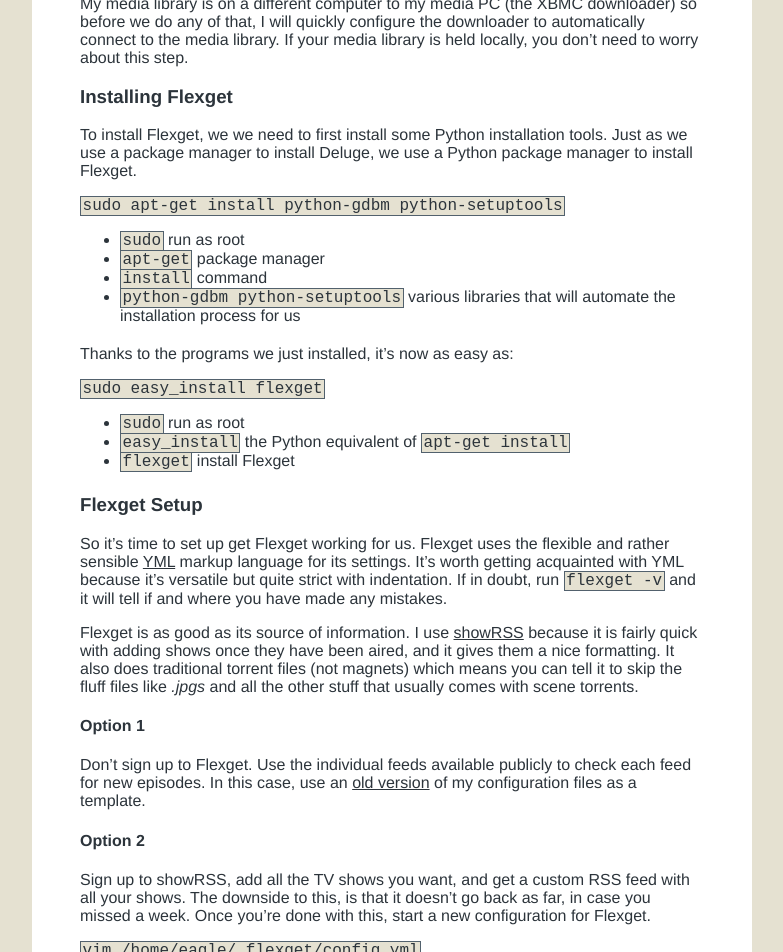
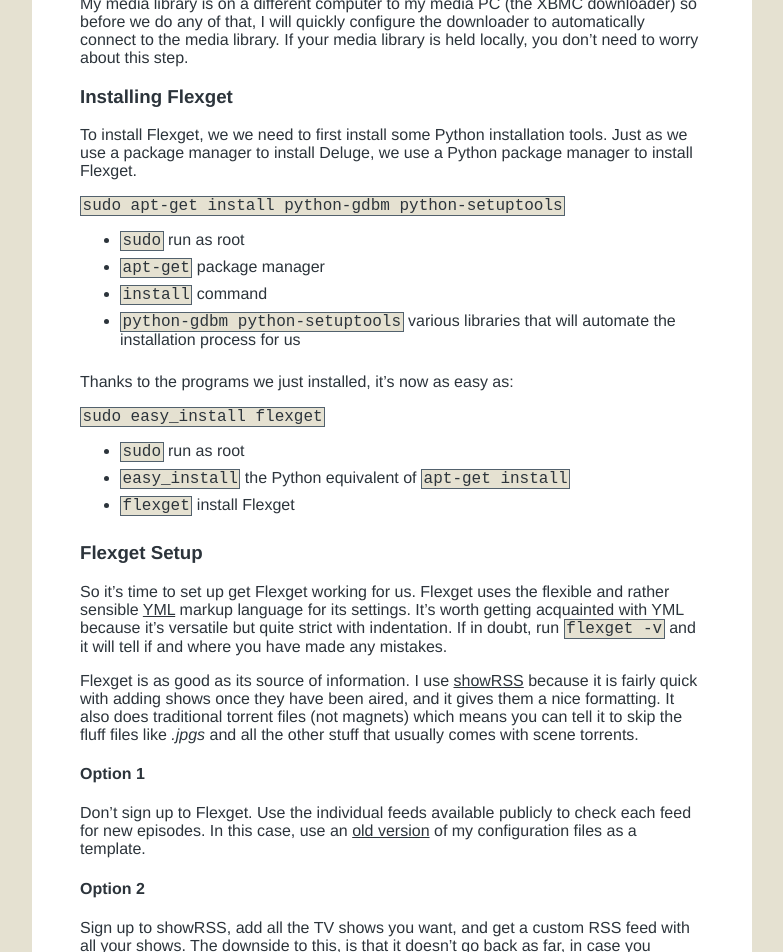
Before and after one commit to andre-abadi/andre-abadi.github.io, a Jekyll site: the page built from _posts/2015-02-03-xbmc-downloader-4.md, in a window 1280 px wide. Shown: the part 725-1677 px from the top of the page, without its empty margins (248-1031 px from the left). Built offline with Jekyll 4.4.1, drawn with Linux system fonts in a browser that asks for light colours; Markdown is read by kramdown in place of the engine named in the settings.

Commit message:
ul to li

```diff
--- a/css/main.css
+++ b/css/main.css
@@ -77,8 +77,8 @@
   word-wrap: break-word;
 }
 
-ul {
-  padding-bottom: 0.25em
+li {
+  padding-bottom: 0.5em
 }
 
 @media all and (min-device-width: 768px) {
```
